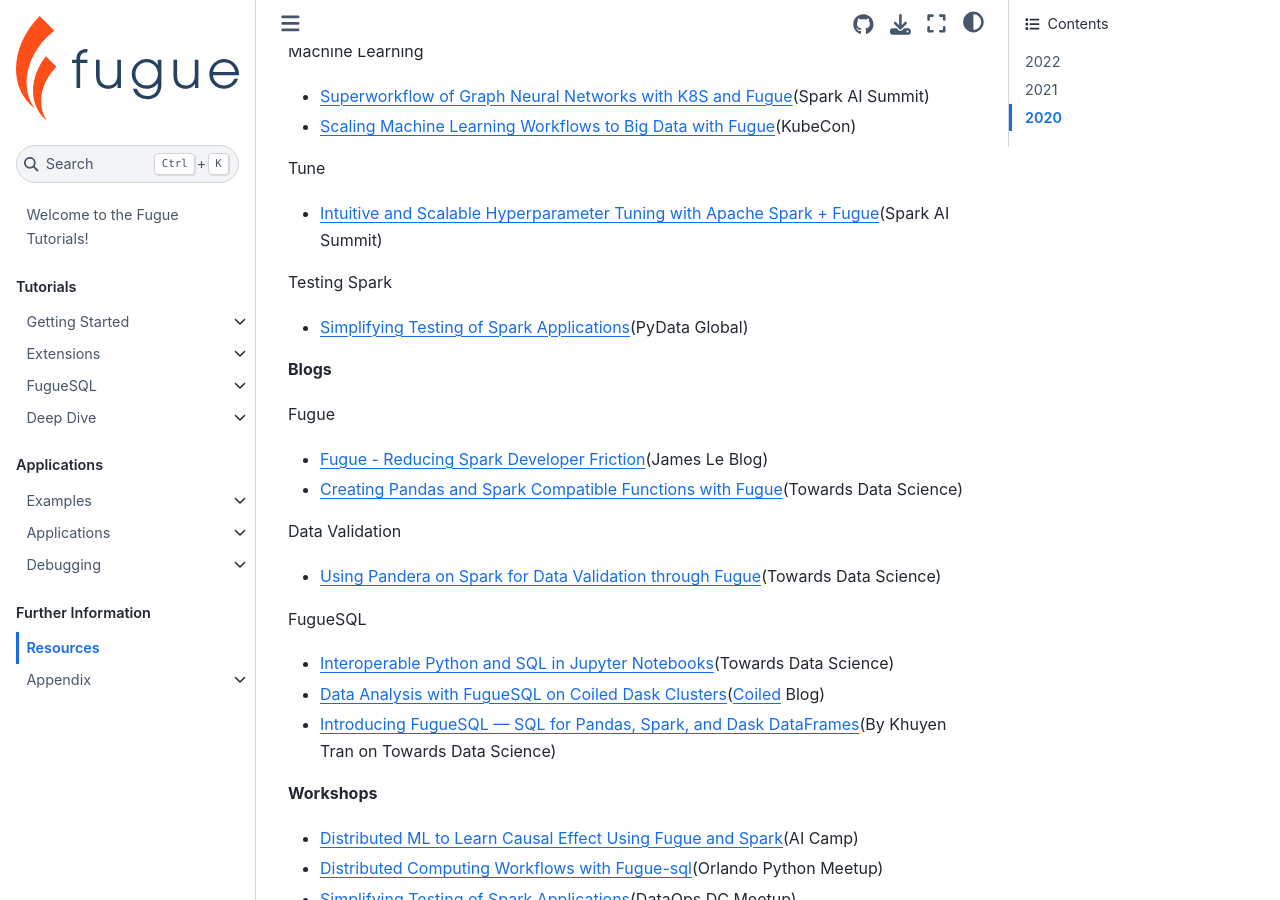
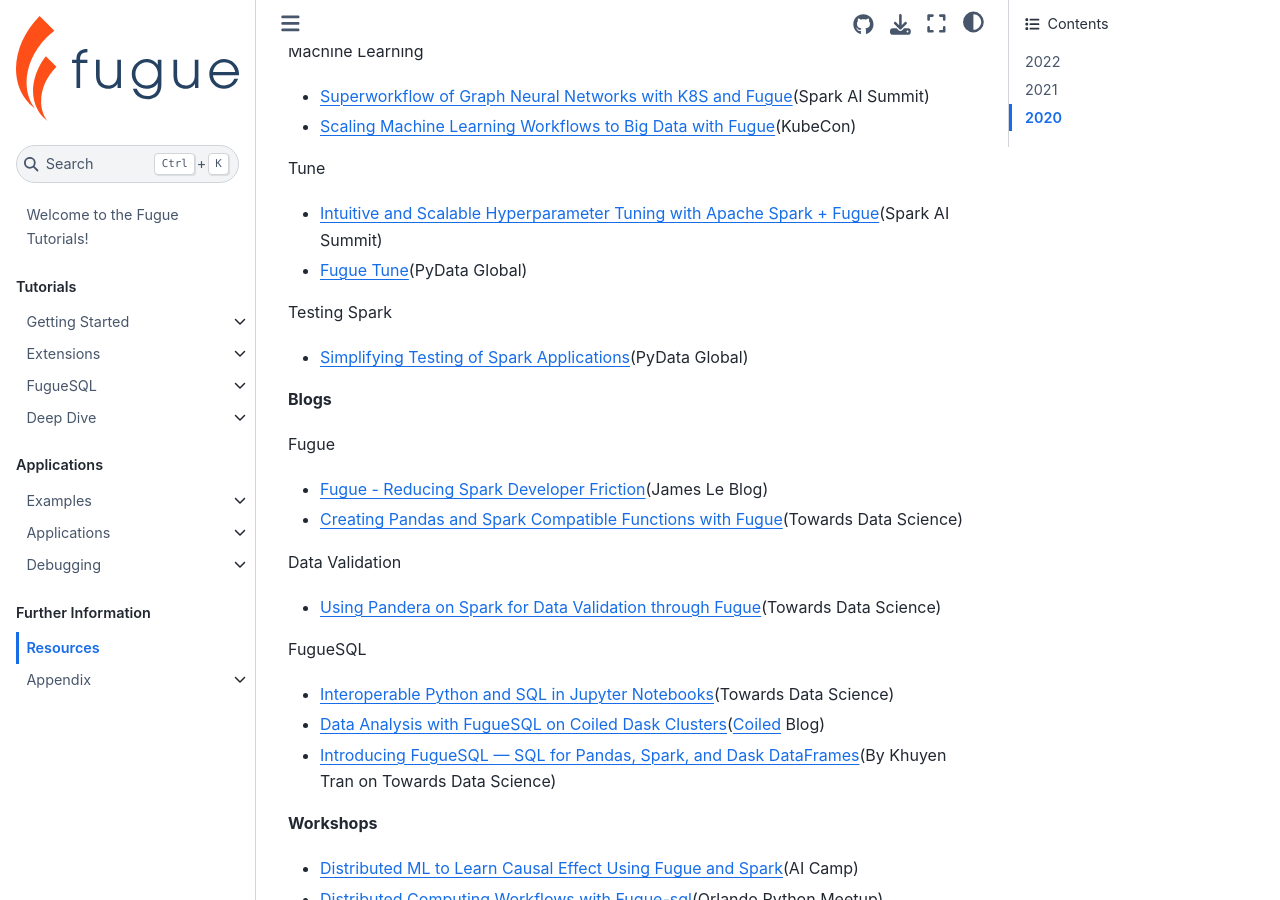
Before and after one commit to fugue-project/tutorials, a Jupyter Book: the page built from tutorials/resources.md, in a window 1280 px wide and 900 px high, scrolled down 812 px. Built offline with Jupyter Book 1.0.4 settings and Sphinx 7.4.7 and the Sphinx Book theme 1.1.4, drawn with Linux system fonts in a browser that asks for light colours; pages that are not in the unit, such as notebooks, are missing from menus.

Commit message:
fugue tune

```diff
--- a/tutorials/resources.md
+++ b/tutorials/resources.md
@@ -34,6 +34,7 @@
 Tune
 
 * [Intuitive and Scalable Hyperparameter Tuning with Apache Spark + Fugue](https://www.youtube.com/watch?v=JUretXiLtK0)(Spark AI Summit)
+* [Fugue Tune](https://www.youtube.com/watch?v=MRa0ao4tfWc)(PyData Global)
 
 Testing Spark
 
```
